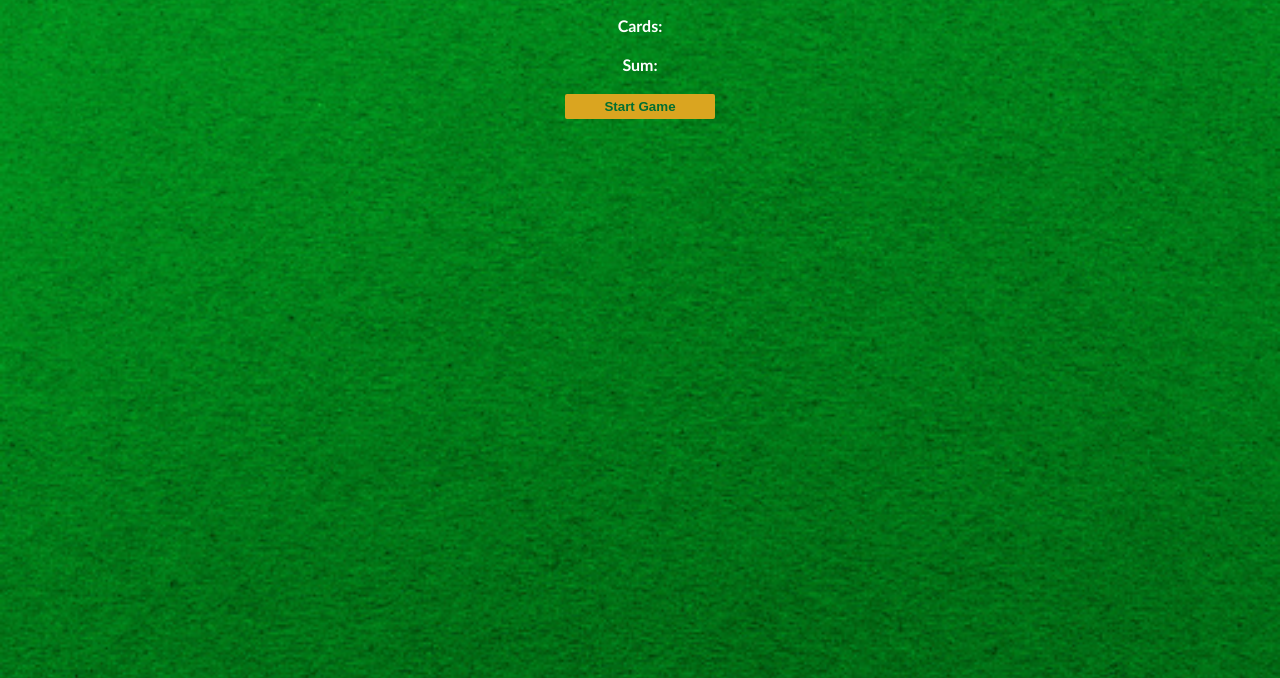
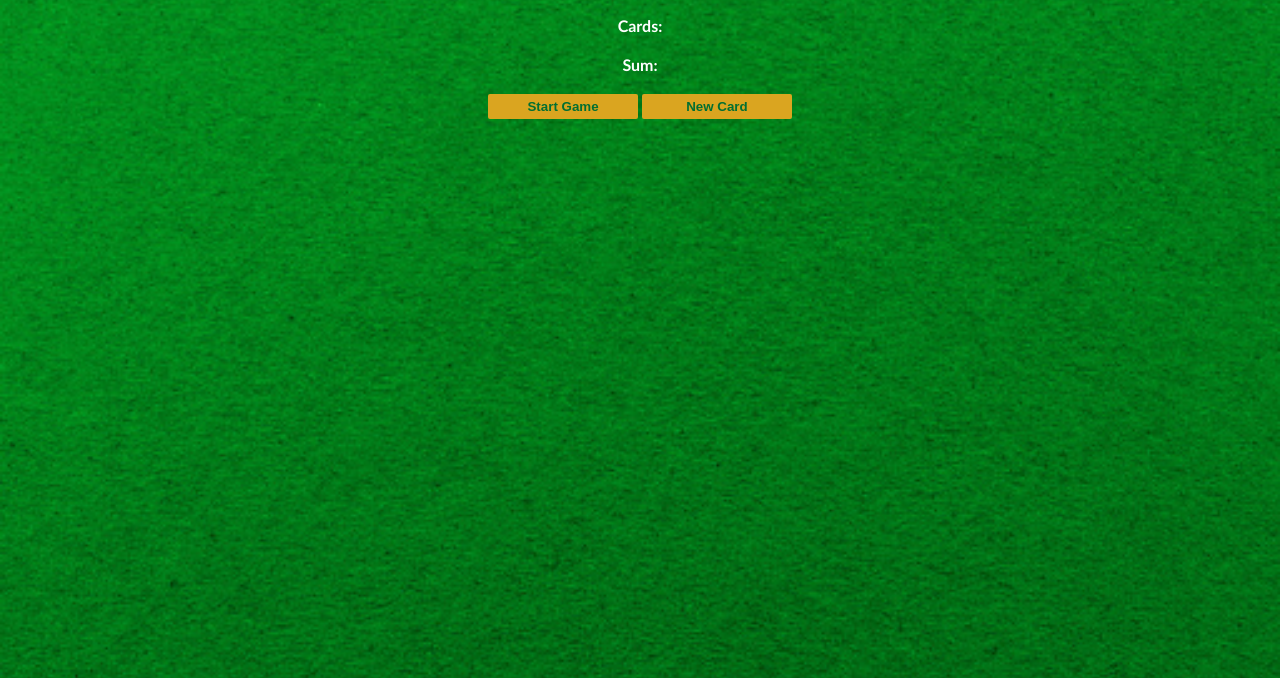
Before and after one commit to Sharm-Dev/JavaScript-code-notes, a plain HTML site: page Build-a-Blackjack-game/index.html in a window 1280 px wide. Shown: the part 122-800 px from the top of the page. Drawn offline with Linux system fonts and the light colour scheme.

Commit message:
Created a new button with on click

```diff
--- a/Build-a-Blackjack-game/index.html
+++ b/Build-a-Blackjack-game/index.html
@@ -14,7 +14,10 @@
     <p id="cards">Cards:</p>
     <p id="sum">Sum:</p>
     <p id="result"></p>
+    <div id="btns">
     <button onclick="startGame()">Start Game</button>
+    <button onclick="newCard()">New Card</button>
+    </div>
     <script src="index.js"></script>
 </body>
 </html>
```
